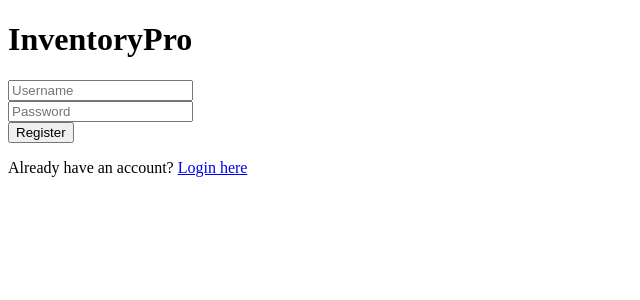
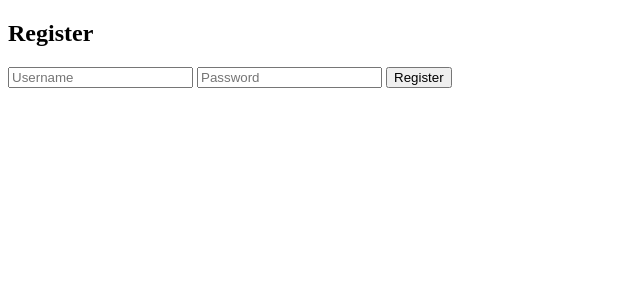
Before and after one commit to 001-Soham/Inventory-Management, a Flask app: page /register in a window 1280 px wide. Shown: the top 300 px of the page, without its empty margins (0-640 px from the left). Run offline with Flask 3, Linux system fonts and the light colour scheme.

Commit message:
Update register.html

```diff
--- a/templates/register.html
+++ b/templates/register.html
@@ -1,33 +1,13 @@
-<!DOCTYPE html>
-<html lang="en">
-<head>
-    <meta charset="UTF-8">
-    <meta name="viewport" content="width=device-width, initial-scale=1.0">
-    <title>Register - Inventory Management</title>
-    <link rel="stylesheet" href="{{ url_for('static', filename='style.css') }}">
-</head>
-<body class="auth-page">
-    <div class="auth-container">
-        <div class="auth-card">
-            <div class="logo">
-                <i class="fas fa-warehouse"></i>
-                <h1>InventoryPro</h1>
-            </div>
-            <form id="registerForm">
-                <div class="input-group">
-                    <i class="fas fa-user"></i>
-                    <input type="text" id="regUsername" placeholder="Username" required>
-                </div>
-                <div class="input-group">
-                    <i class="fas fa-lock"></i>
-                    <input type="password" id="regPassword" placeholder="Password" required>
-                </div>
-                <button type="submit" class="btn-primary">Register</button>
-            </form>
-            <p class="auth-link">Already have an account? <a href="/">Login here</a></p>
-            <div id="registerError" class="error"></div>
-        </div>
-    </div>
-    <script src="{{ url_for('static', filename='auth.js') }}"></script>
-</body>
-</html>
+{% extends "base.html" %}
+{% block content %}
+
+<div class="box">
+    <h2>Register</h2>
+    <input id="username" placeholder="Username">
+    <input id="password" type="password" placeholder="Password">
+    <button onclick="register()">Register</button>
+</div>
+
+<script src="/static/auth.js"></script>
+
+{% endblock %}
```
